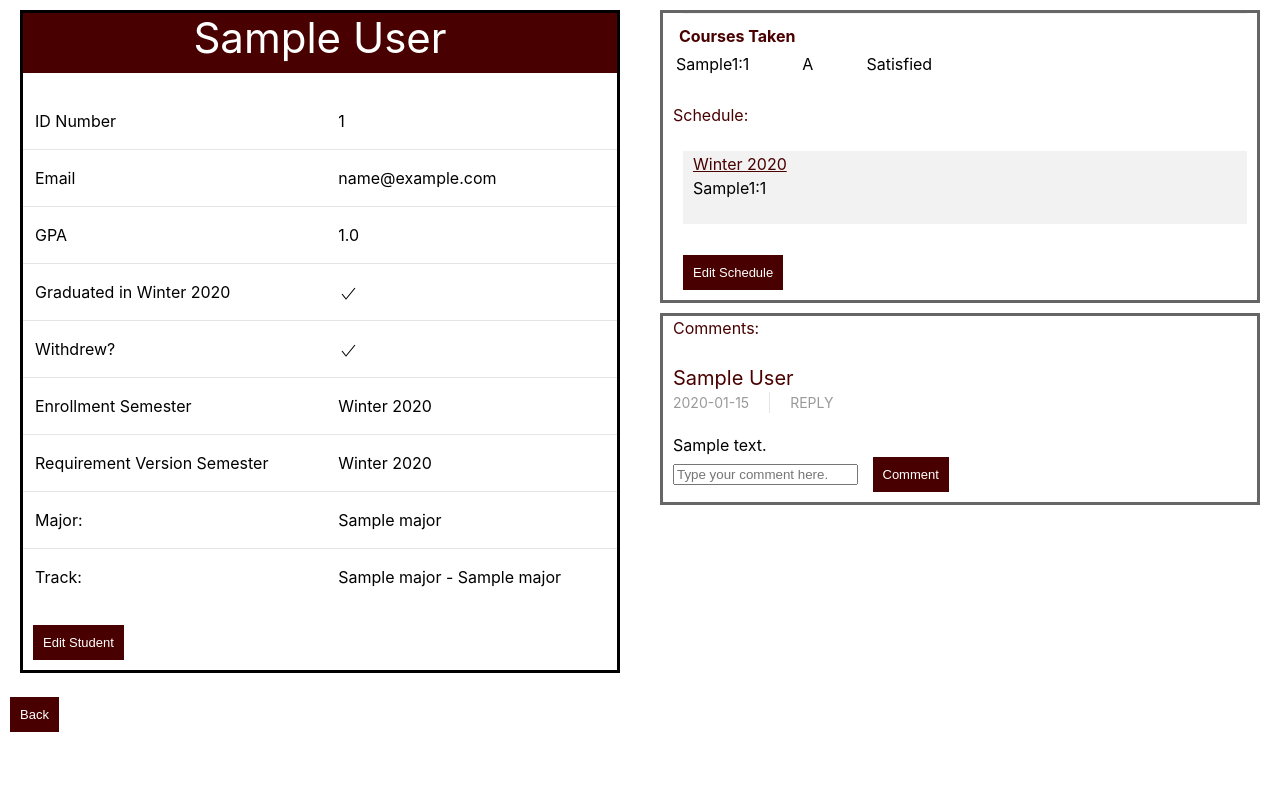
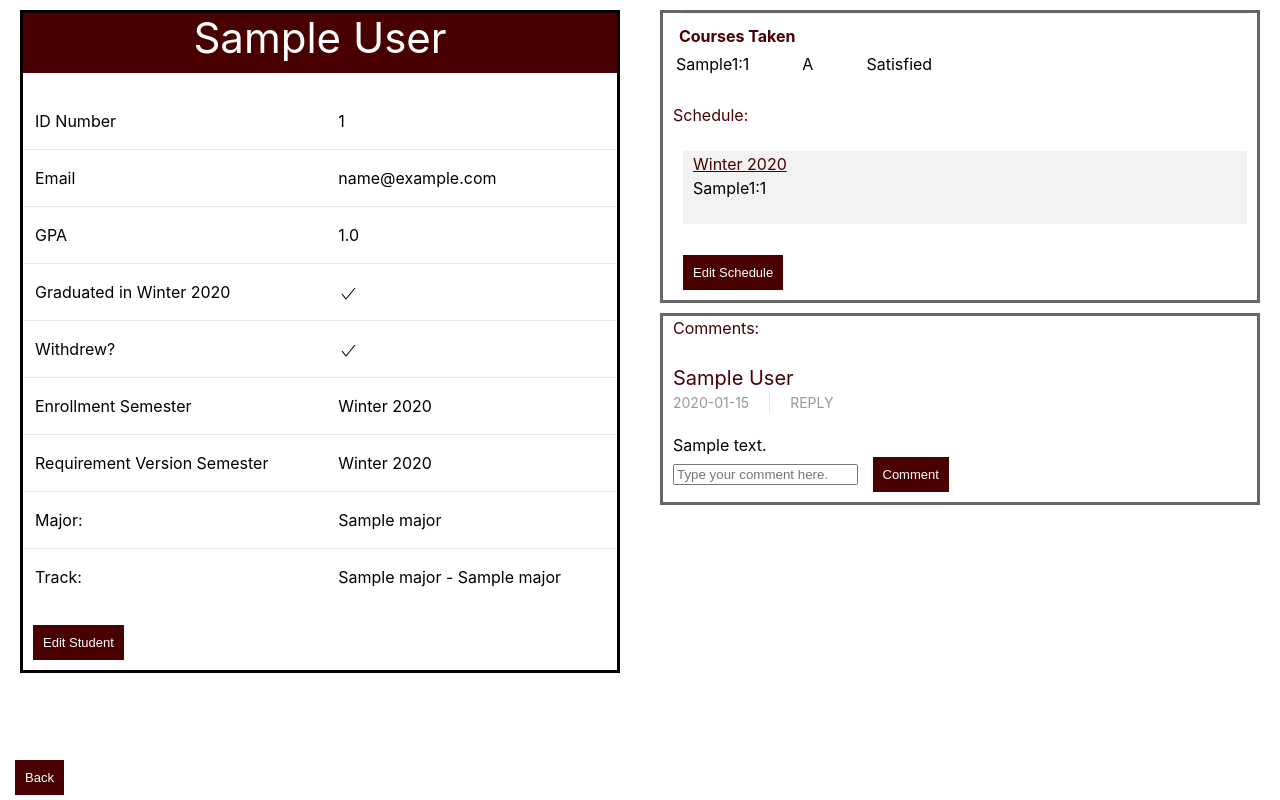
Before and after one commit to romanz-online/CSE416_MAST, a Django app: page /mast/1/ in a window 1280 px wide. Run offline with Django 3.2, Linux system fonts and the light colour scheme; tables that the repository leaves empty hold one stand-in row (values such as "Sample post"); some libraries are stand-ins or nearby versions.

Commit message:
changed mechanism for graduating a student and changing their graduation semester. you now dont need to do each piece separately. also changed the Back button on student profiles to always be visible in the bottom left corner

```diff
--- a/mast/templates/mast/detail.html
+++ b/mast/templates/mast/detail.html
@@ -64,9 +64,11 @@
         }
 
         .back {
-            margin-bottom: 10px;
-
-
+            {#margin-bottom: 10px;#}
+            {#margin-right: 10px;#}
+            position: fixed;
+            top: 95%;
+            right: 95%;
         }
 
         h1 {
--- a/mast/views.py
+++ b/mast/views.py
@@ -113,6 +113,10 @@ def sort_by_id(request):
 
 def sort_by_name(request):
     print(request)
+    # if request is equal to student_index request:
+    #     do stuff
+    # else:
+    #     get stuff from request and then do stuff
     return
 
 
@@ -243,9 +247,6 @@ def commit_edit(request, sbu_id):
         withdrew = True if request.GET['withdrew'] == 'yes' else False
         entry_semester = request.GET['entry_semester']
         requirement_semester = request.GET['requirement_semester']
-        if student.graduated:
-            graduation_semester = request.GET['graduation_semester']
-            graduation_semester = Semester.objects.get(id=int(graduation_semester))
 
         student.first_name = first_name
         student.last_name = last_name
@@ -256,6 +257,8 @@ def commit_edit(request, sbu_id):
         student.entry_semester=Semester.objects.get(id=int(entry_semester))
         student.requirement_semester=Requirement_Semester.objects.get(id=int(requirement_semester))
         if student.graduated:
+            graduation_semester = request.GET['graduation_semester']
+            graduation_semester = Semester.objects.get(id=int(graduation_semester))
             student.graduation_season = graduation_semester.season
             student.graduation_year = graduation_semester.year
 
```
Also changed, not shown: mast/templates/mast/edit.html (+7 -3 lines).
